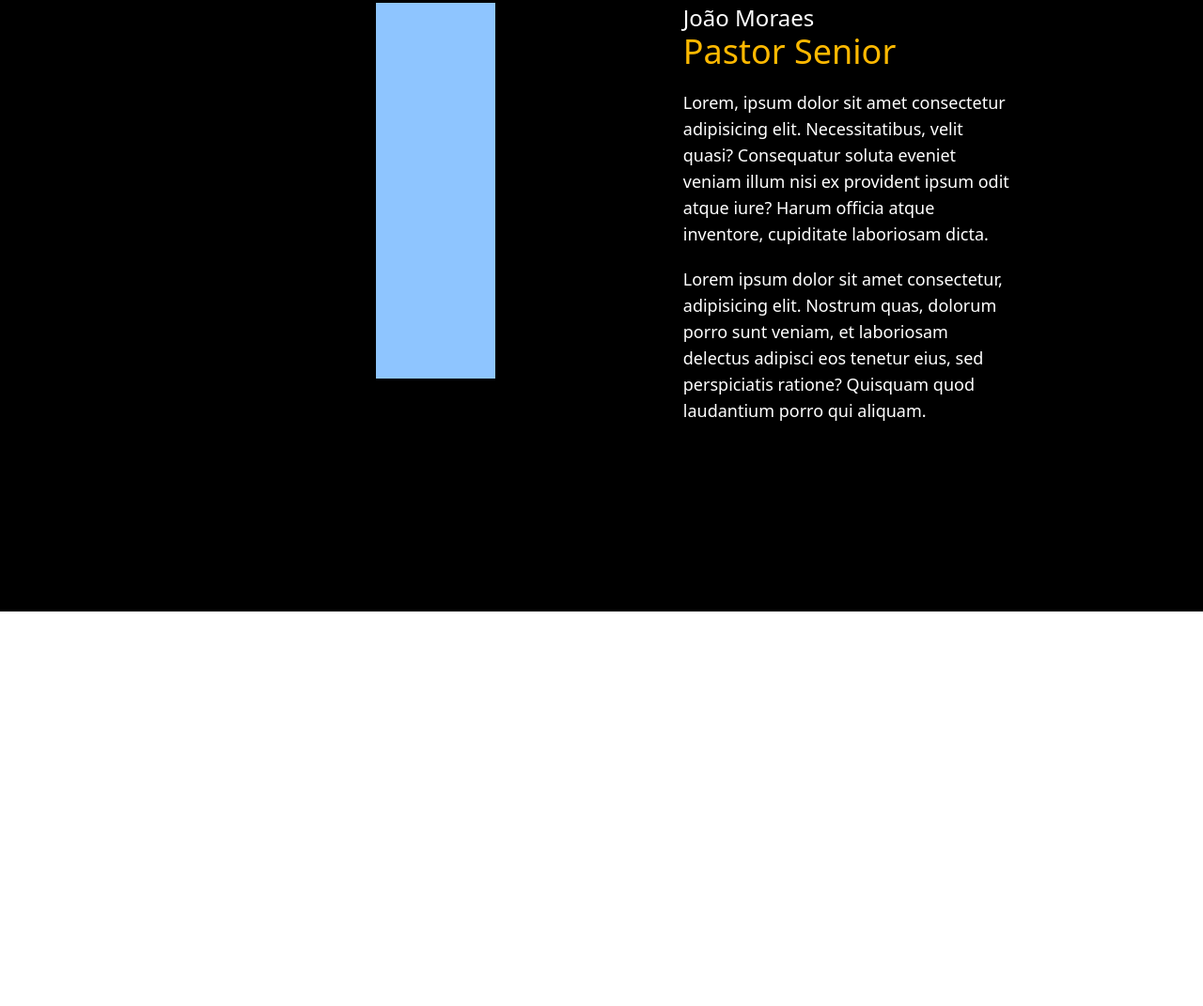
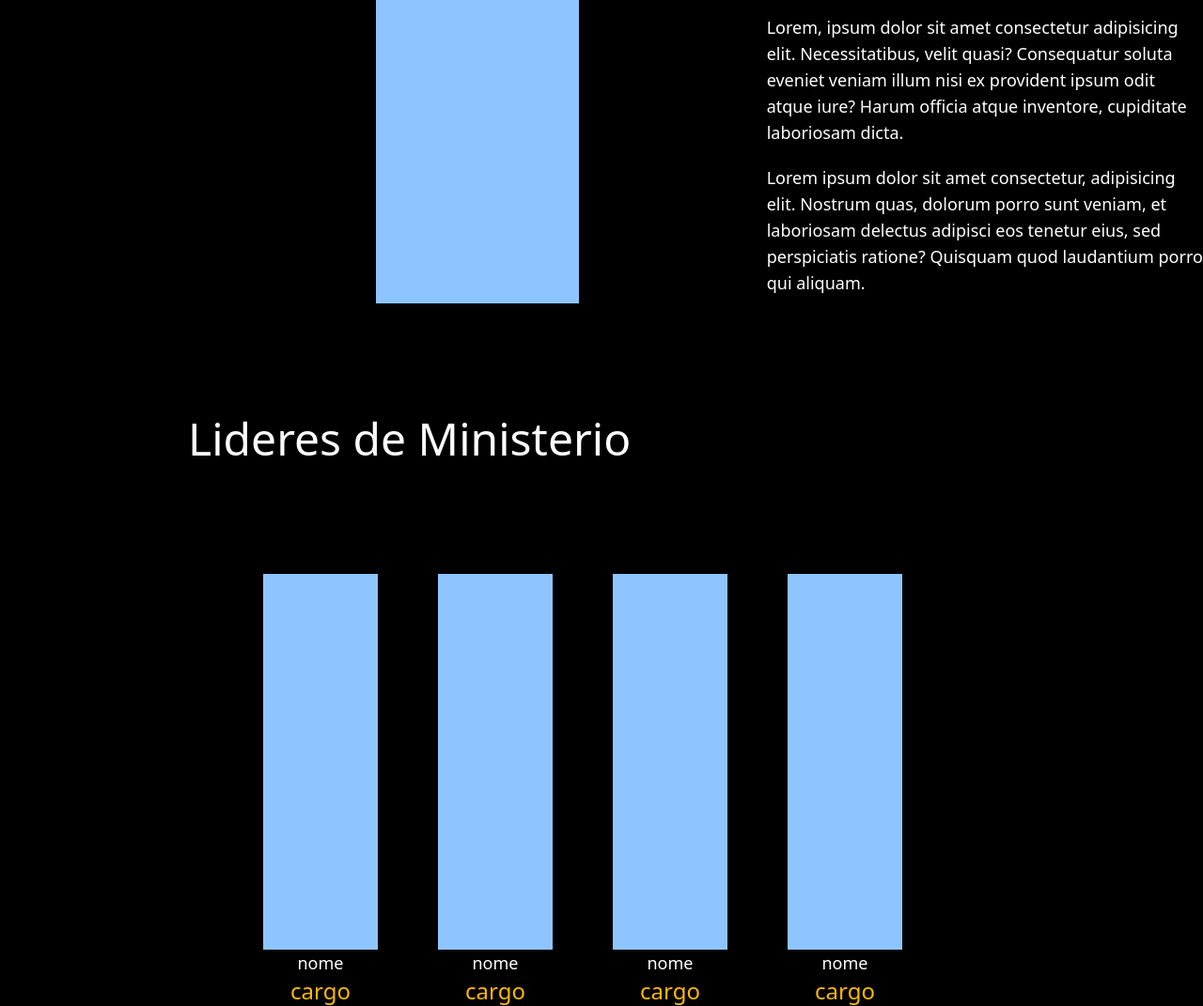
Before and after one commit to GuilhermeSantosDeOliveira/Site-Igreja-Emunah, a website: page sobre.html in a window 1280 px wide. Shown: the part 1680-2751 px from the top of the page at 94% size. Before the commit the page ends 2331 px from the top, so only its background shows below. Drawn offline with nearby package versions, Linux system fonts and the light colour scheme.

Commit message:
adição da sobre.section4

```diff
--- a/sobre.html
+++ b/sobre.html
@@ -88,16 +88,16 @@
           allowfullscreen
         ></iframe>
       </section>
-      <!--sobre.section3 responsavel pela apresentação da equipe de liderança da igreja-->
+      <!--sobre.section3-->
       <section class="bg-black flex text-white">
         <!--div responsavel pela apresentação do pastor senior da igreja-->
-        <div class="flex m-50">
+        <div class="flex ml-50 mt-30">
           <div class="">
             <h1 class="text-gray-500 font-mono">Nossa Liderança</h1>
             <h2 class="text-5xl mono">Conheça a equipe</h2>
             <div class="mt-30 flex gap-50 ml-50">
               <figure class="w-full max-w-3xl h-100 bg-blue-300"></figure>
-              <article class="max-w-2xl text-left">
+              <article class="max-w-3xl text-left">
                 <h1 class="text-2xl">João Moraes</h1>
                 <h2 class="text-amber-400 text-mono text-4xl">Pastor Senior</h2>
                 <p class="mt-5 mb-5 text-lg">
@@ -117,6 +117,43 @@
           </div>
         </div>
       </section>
+      <!--sobre.section4-->
+      <section class="bg-black flex text-white">
+        <!--apresentação do ministerio de liderança-->
+        <div class="flex flex-col ml-50 mt-30 w-full">
+          <h1 class="text-5xl mono mb-30">Lideres de Ministerio</h1>
+          <div class="grid grid-cols-4 gap-16 ml-20 text-center mr-80">
+            <div>
+              <figure class="h-100 bg-blue-300"></figure>
+              <article>
+                <h1 class="text-lg">nome</h1>
+                <h2 class="text-amber-400 text-mono text-2xl">cargo</h2>
+              </article>
+            </div>
+            <div>
+              <figure class="h-100 bg-blue-300"></figure>
+              <article>
+                <h1 class="text-lg">nome</h1>
+                <h2 class="text-amber-400 text-mono text-2xl">cargo</h2>
+              </article>
+            </div>
+            <div>
+              <figure class="h-100 bg-blue-300"></figure>
+              <article>
+                <h1 class="text-lg">nome</h1>
+                <h2 class="text-amber-400 text-mono text-2xl">cargo</h2>
+              </article>
+            </div>
+            <div>
+              <figure class="h-100 bg-blue-300"></figure>
+              <article>
+                <h1 class="text-lg">nome</h1>
+                <h2 class="text-amber-400 text-mono text-2xl">cargo</h2>
+              </article>
+            </div>
+          </div>
+        </div>
+      </section>
     </main>
   </body>
 </html>
```
